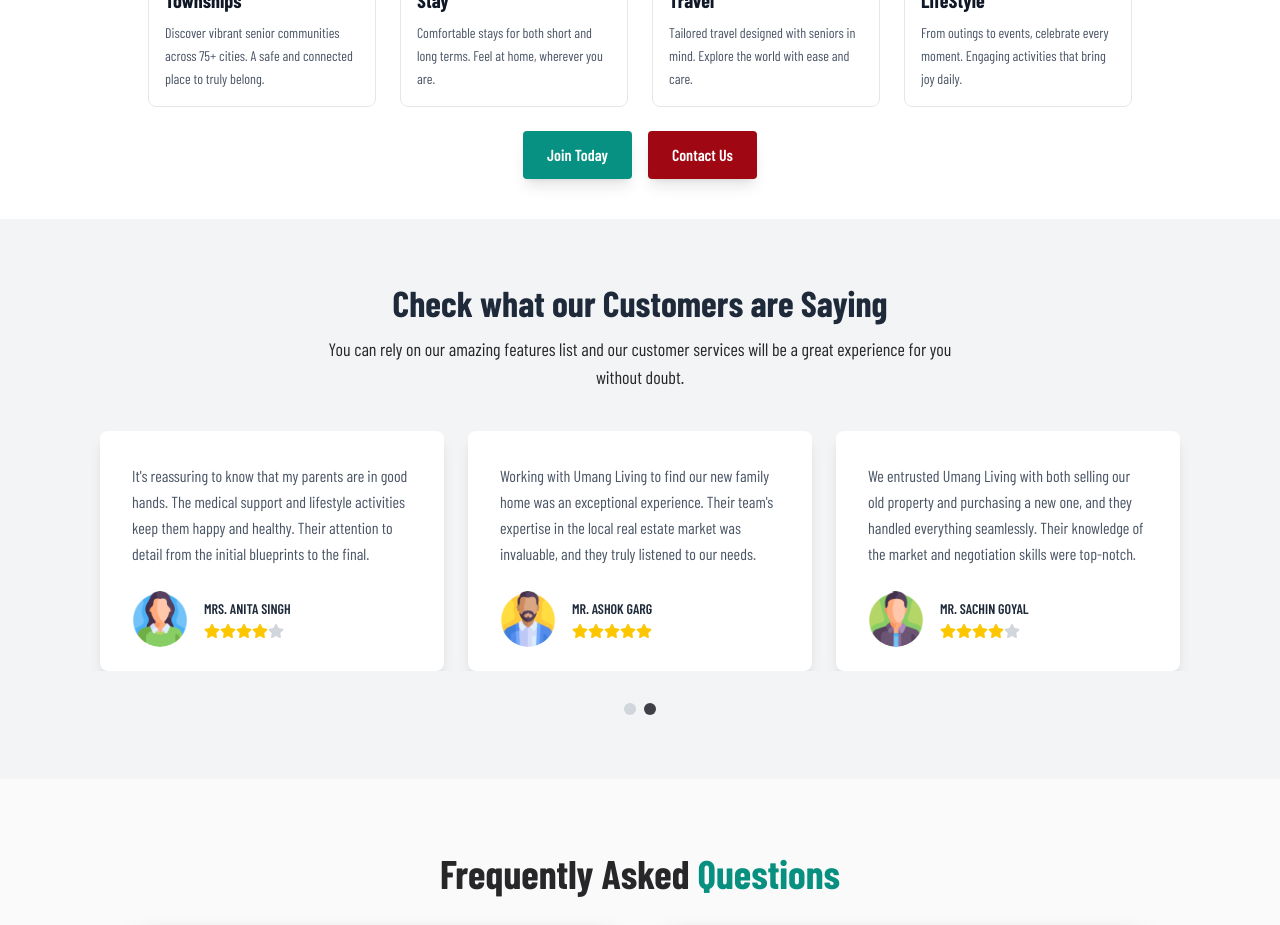
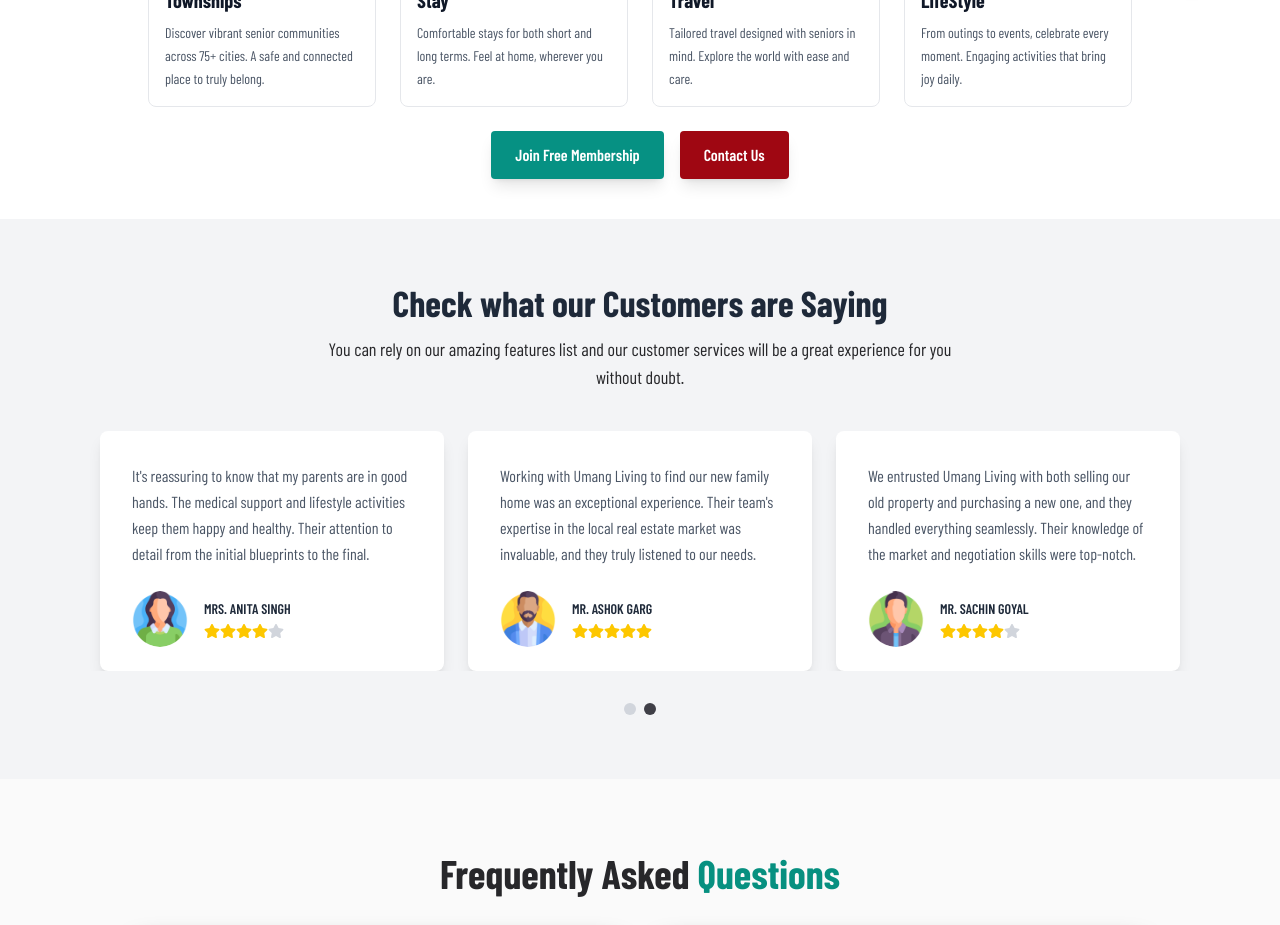
Before and after one commit to social-hue/umang, a Next.js app: page / in a window 1280 px wide. Shown: the part 1060-1985 px from the top of the page. Built offline with nearby package versions, Linux system fonts and the light colour scheme; a web font is replaced by a local one.

Commit message:
version-15.0

```diff
--- a/app/components/Home/UmangLiving/Living.jsx
+++ b/app/components/Home/UmangLiving/Living.jsx
@@ -180,7 +180,7 @@ export default function Living() {
             target="_blank"
           >
             <button className="bg_green hover:bg-green-900 text-white px-6 py-3 rounded-sm font-semibold shadow-lg transition-all duration-300 hover:scale-105 hover:shadow-xl w-full sm:w-auto">
-              Join Today
+              Join Free Membership
             </button>
           </a>
 
```
